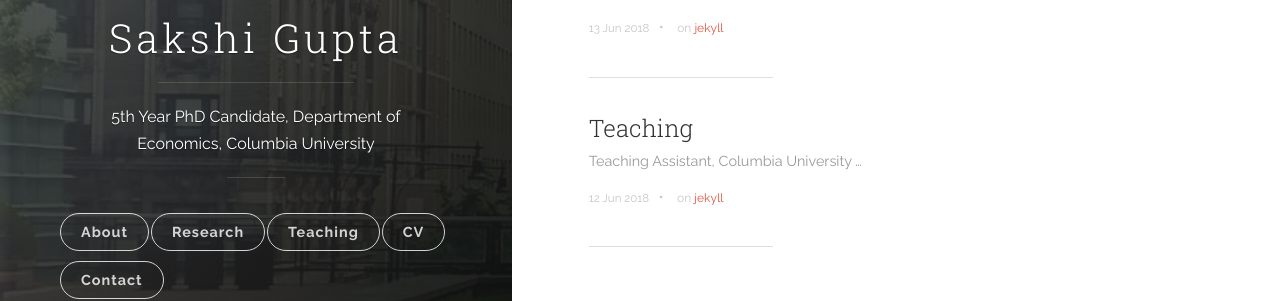
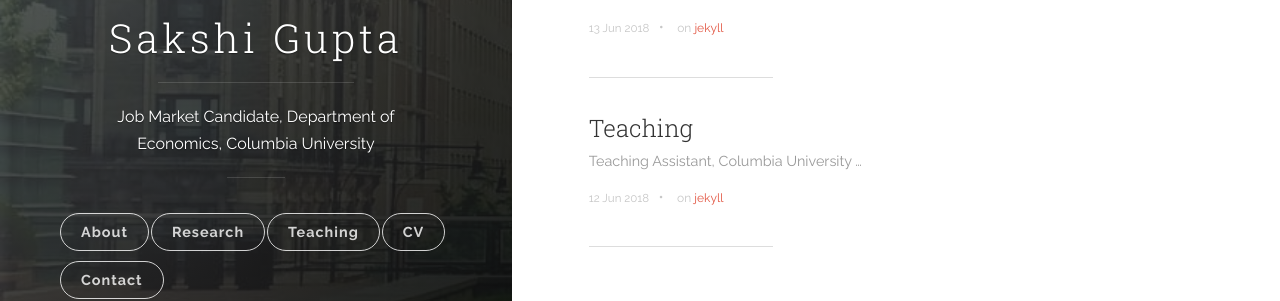
Before and after one commit to Gupta-Sakshi/Gupta-Sakshi.github.io, a Jekyll site: the page built from index.html, in a window 1280 px wide. Shown: the part 398-699 px from the top of the page. Built offline with Jekyll 4.4.1, drawn with Linux system fonts in a browser that asks for light colours; the list of posts is cut into pages by our own code.

Commit message:
Update _config.yml

```diff
--- a/_config.yml
+++ b/_config.yml
@@ -1,6 +1,6 @@
 # Site settings
 title: Sakshi Gupta
-description: 5th Year PhD Candidate, Department of Economics, Columbia University
+description: Job Market Candidate, Department of Economics, Columbia University
 #<a href="mailto:sakshi.gupta@columbia.edu">(sakshi.gupta@columbia.edu)</a>
 url: 'https://gupta-sakshi.github.io'
 baseurl: ""
```
